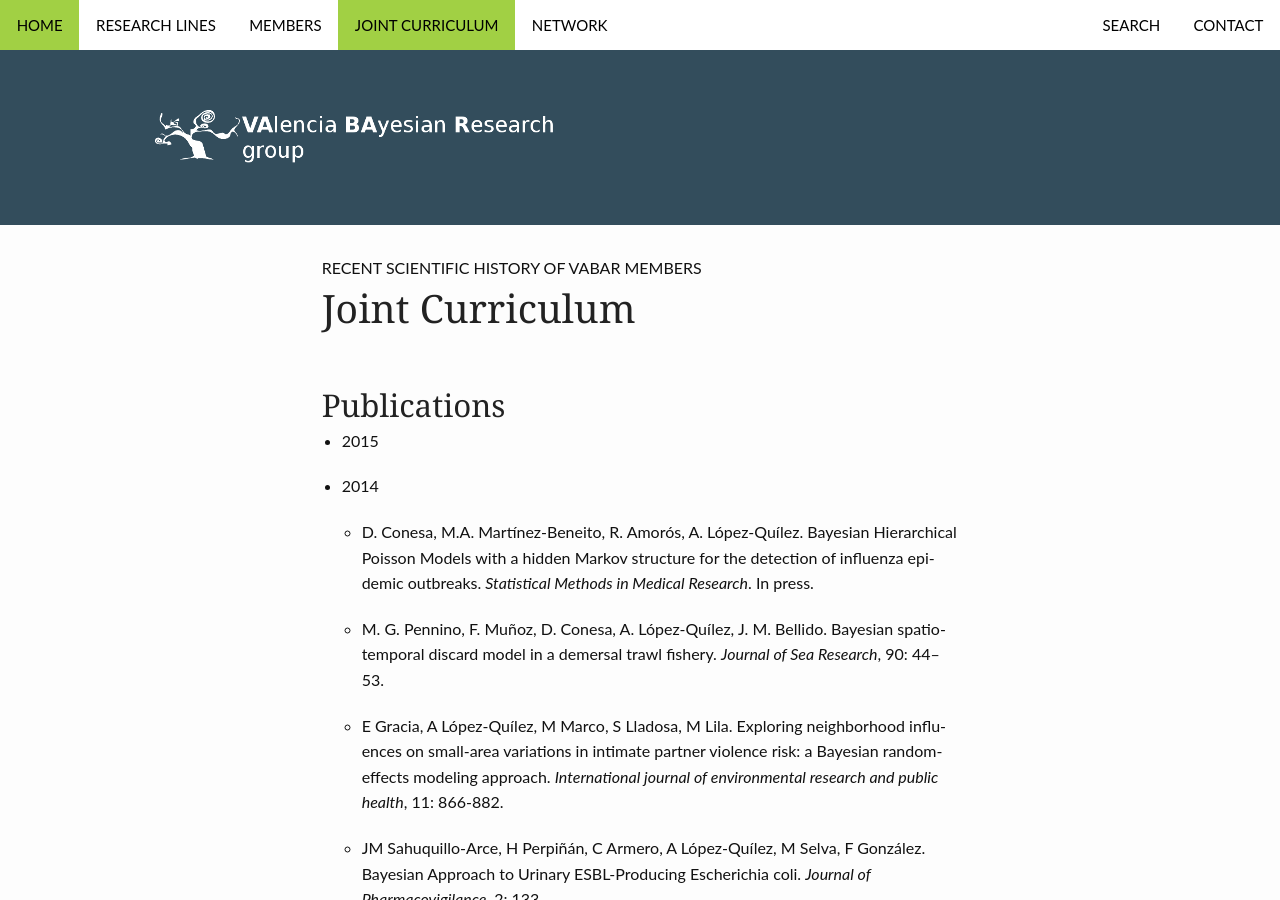
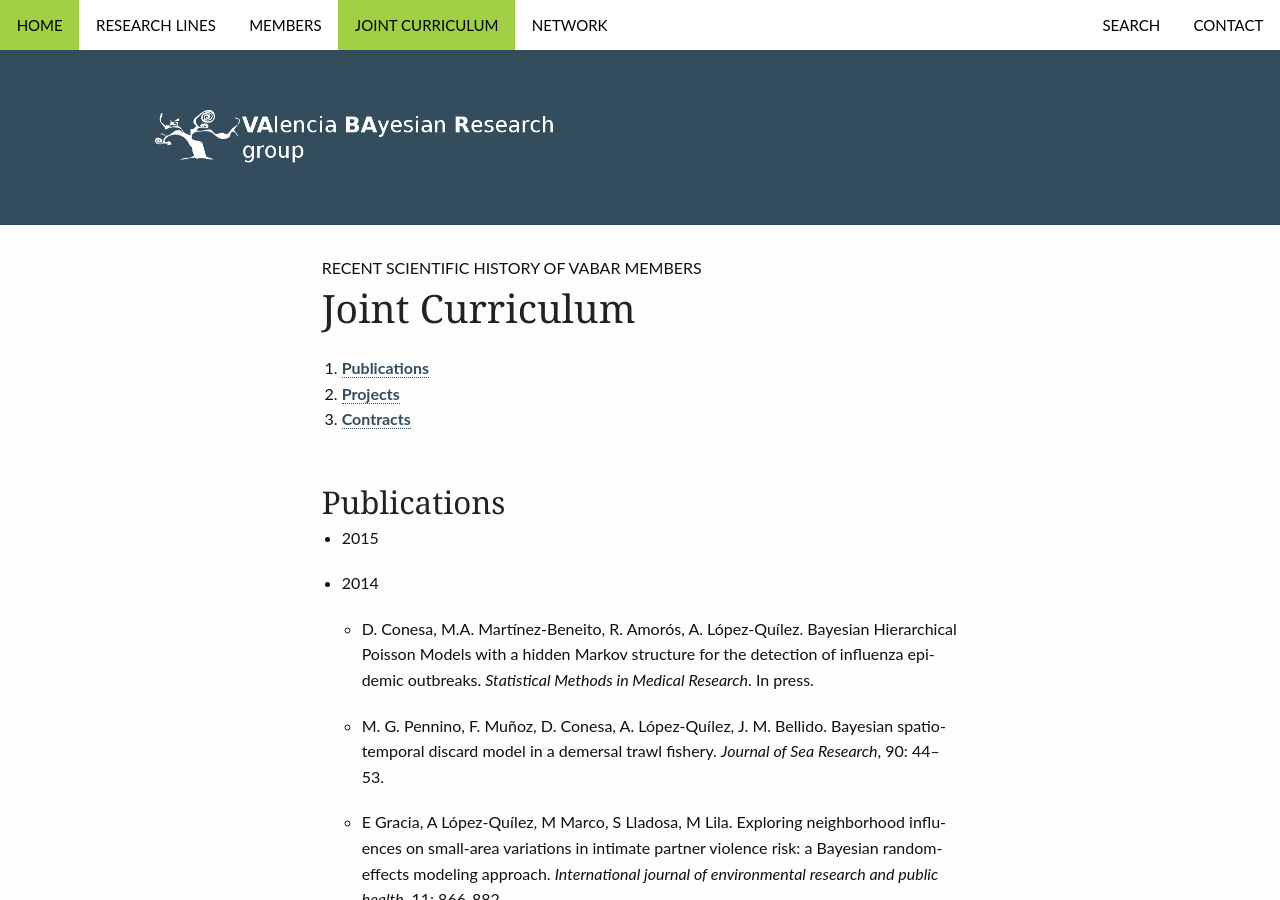
Before and after one commit to VABAR/VABAR.github.io, a Jekyll site: the page built from pages/jointcv.md, in a window 1280 px wide and 900 px high. Built offline with Jekyll 4.4.1, drawn with Linux system fonts in a browser that asks for light colours.

Commit message:
Joint Curriculum (v3)

```diff
--- a/pages/jointcv.md
+++ b/pages/jointcv.md
@@ -7,7 +7,11 @@ teaser: ""
 permalink: "/jointcv/"
 ---
 
-## Publications
+1. [Publications](#publications)
+2. [Projects](#projects)
+3. [Contracts](#contracts)
+
+## <a name="publications"></a>Publications
 
 - 2015
 
@@ -162,7 +166,7 @@ permalink: "/jointcv/"
 
   - Cabras, S. Castellanos, M. E., Casula, L., Persico, I., Bertolino, F., Sassu, A., Biino, G., del Giaco, S., Pirastu, M., and Pirastu, N. A strategy analysis for genetic association studies with known inbreeding. *BMC Genetics*, 12 (63).
 
-## Projects
+## <a name="projects"></a>Projects
 
 - Plan Nacional de Investigación Científica, Desarrollo e Innovación Tecnológica 2007-2010. Validación e implementación de modelos bayesianos en aplicaciones de vanguardia (VALIMBA). Enero 2011 - Diciembre 2013. IP: Maria Jesús Bayarri García. Ministerio de Educación y Ciencia. MTM2010-19528.
 
@@ -202,7 +206,7 @@ permalink: "/jointcv/"
 
 - Prospectiva en la Comunidad Valenciana en tres sectores socioeconómicos relevantes: sanidad, educación y turismo. Universidad Miguel Hernandez de Elche. 2012. IP: Morales Socuellamos, Javier.
 
-## Contracts
+## <a name="contracts"></a>Contracts
 
 - Servicio de asesoría en tareas del proyecto BADMINTON. Instituto Español de Oceanografía Desde. Diciembre 2012 - Diciembre 2013. IP: David Conesa.
 
```
